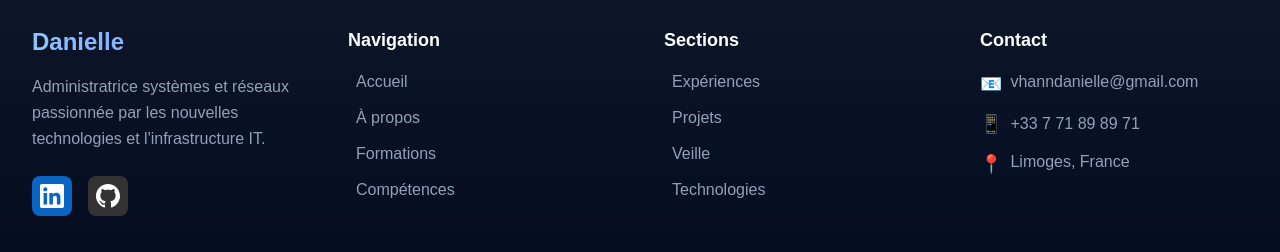
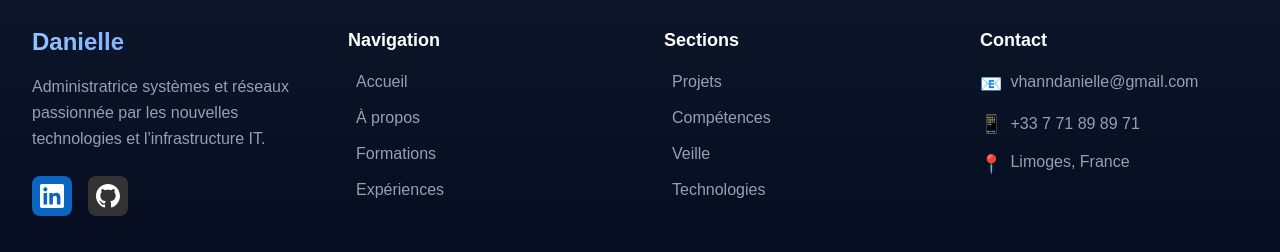
Before and after one commit to Mulho-MABIALA/danielle, a Next.js app: page / in a window 1280 px wide. Shown: the part 996-1248 px from the top of the page. Built offline with nearby package versions, Linux system fonts and the light colour scheme.

Commit message:
update navbar

```diff
--- a/app/translations/fr.ts
+++ b/app/translations/fr.ts
@@ -4,9 +4,9 @@ export const fr = {
       { name: 'Accueil', href: '/' },
       { name: 'À propos', href: '/about' },
       { name: 'Formations', href: '/formations' },
-      { name: 'Compétences', href: '/competences' },
       { name: 'Expériences', href: '/experiences' },
       { name: 'Projets', href: '/projets' },
+      { name: 'Compétences', href: '/competences' },
       { name: 'Veille', href: '/veille' },
       { name: 'Technologies', href: '/technologies' },
     ],
--- a/app/translations/it.ts
+++ b/app/translations/it.ts
@@ -6,9 +6,9 @@ export const it: Translations = {
       { name: 'Home', href: '/' },
       { name: 'Chi sono', href: '/about' },
       { name: 'Formazione', href: '/formations' },
-      { name: 'Competenze', href: '/competences' },
       { name: 'Esperienze', href: '/experiences' },
       { name: 'Progetti', href: '/projets' },
+      { name: 'Competenze', href: '/competences' },
       { name: 'Monitoraggio', href: '/veille' },
       { name: 'Tecnologie', href: '/technologies' },
     ],
```
